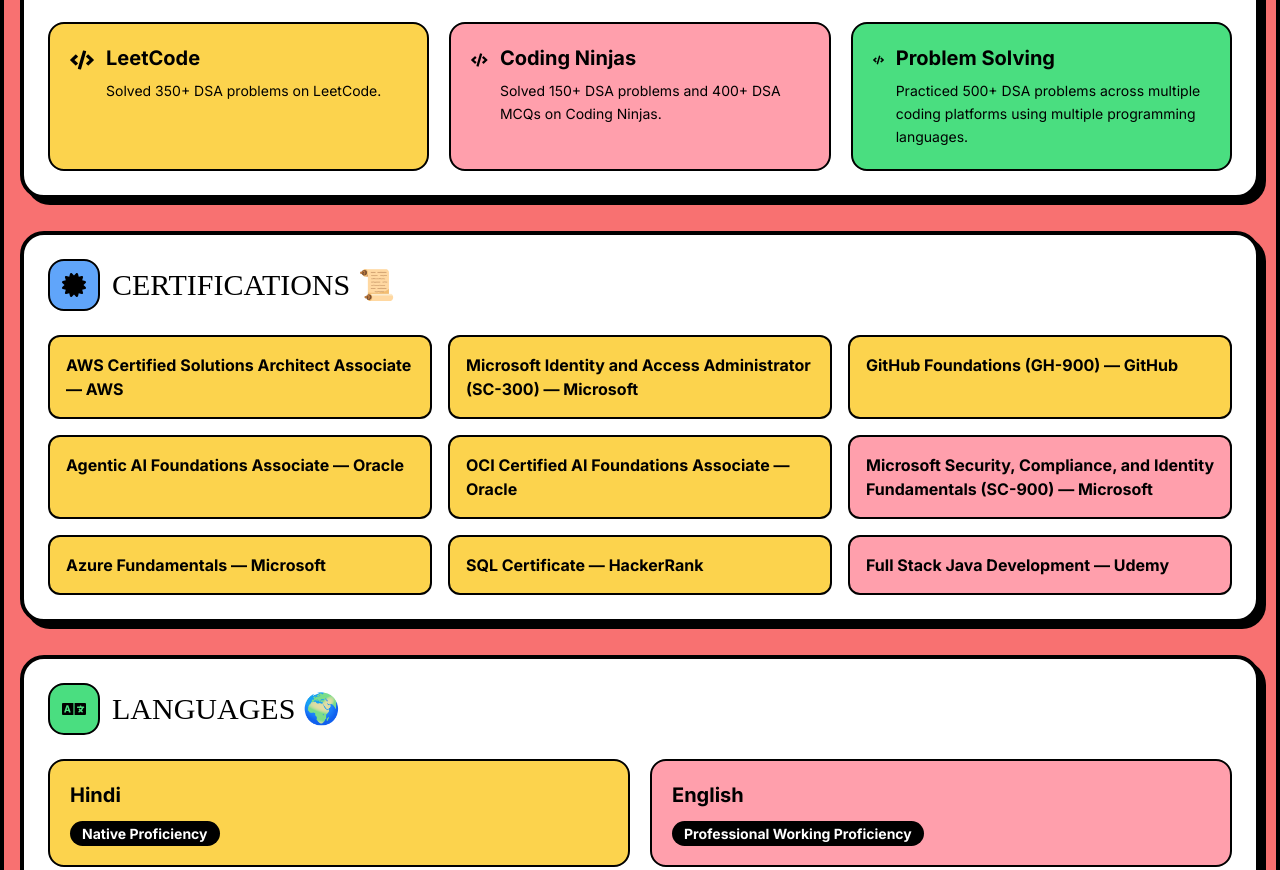
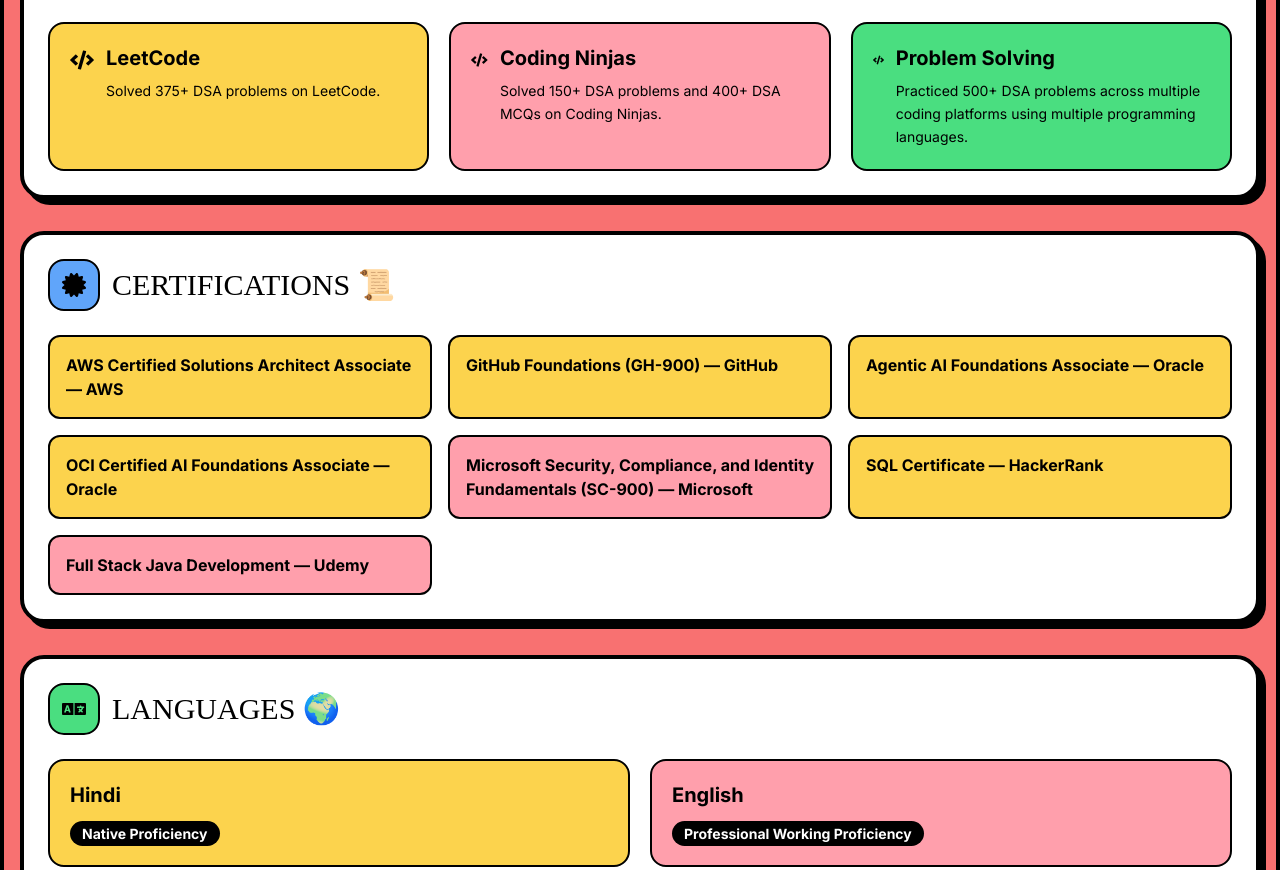
Before and after one commit to rajSunny5714/new-portfolio, a React (Vite) app: page / in a window 1280 px wide. Shown: the part 6380-7250 px from the top of the page. Built offline with nearby package versions, Linux system fonts and the light colour scheme; the HTML template or start-up script is replaced by a standard one; a web font is replaced by a local one.

Commit message:
Update Extras.tsx

```diff
--- a/src/components/sections/Extras.tsx
+++ b/src/components/sections/Extras.tsx
@@ -43,7 +43,7 @@ const Extras = () => {
                 </h3>
 
                 <p className="font-medium text-sm mt-2 leading-relaxed">
-                  Solved 350+ DSA problems on LeetCode.
+                  Solved 375+ DSA problems on LeetCode.
                 </p>
               </div>
             </div>
@@ -102,10 +102,6 @@ const Extras = () => {
           </div>
 
           <div className="bg-custom-yellow border-2 border-black rounded-xl p-4 font-bold">
-            Microsoft Identity and Access Administrator (SC-300) — Microsoft
-          </div>
-
-          <div className="bg-custom-yellow border-2 border-black rounded-xl p-4 font-bold">
             GitHub Foundations (GH-900) — GitHub
           </div>
 
@@ -120,10 +116,6 @@ const Extras = () => {
           <div className="bg-custom-pink border-2 border-black rounded-xl p-4 font-bold">
             Microsoft Security, Compliance, and Identity Fundamentals
             (SC-900) — Microsoft
-          </div>
-
-           <div className="bg-custom-yellow border-2 border-black rounded-xl p-4 font-bold">
-            Azure Fundamentals — Microsoft
           </div>
 
            <div className="bg-custom-yellow border-2 border-black rounded-xl p-4 font-bold">
```
